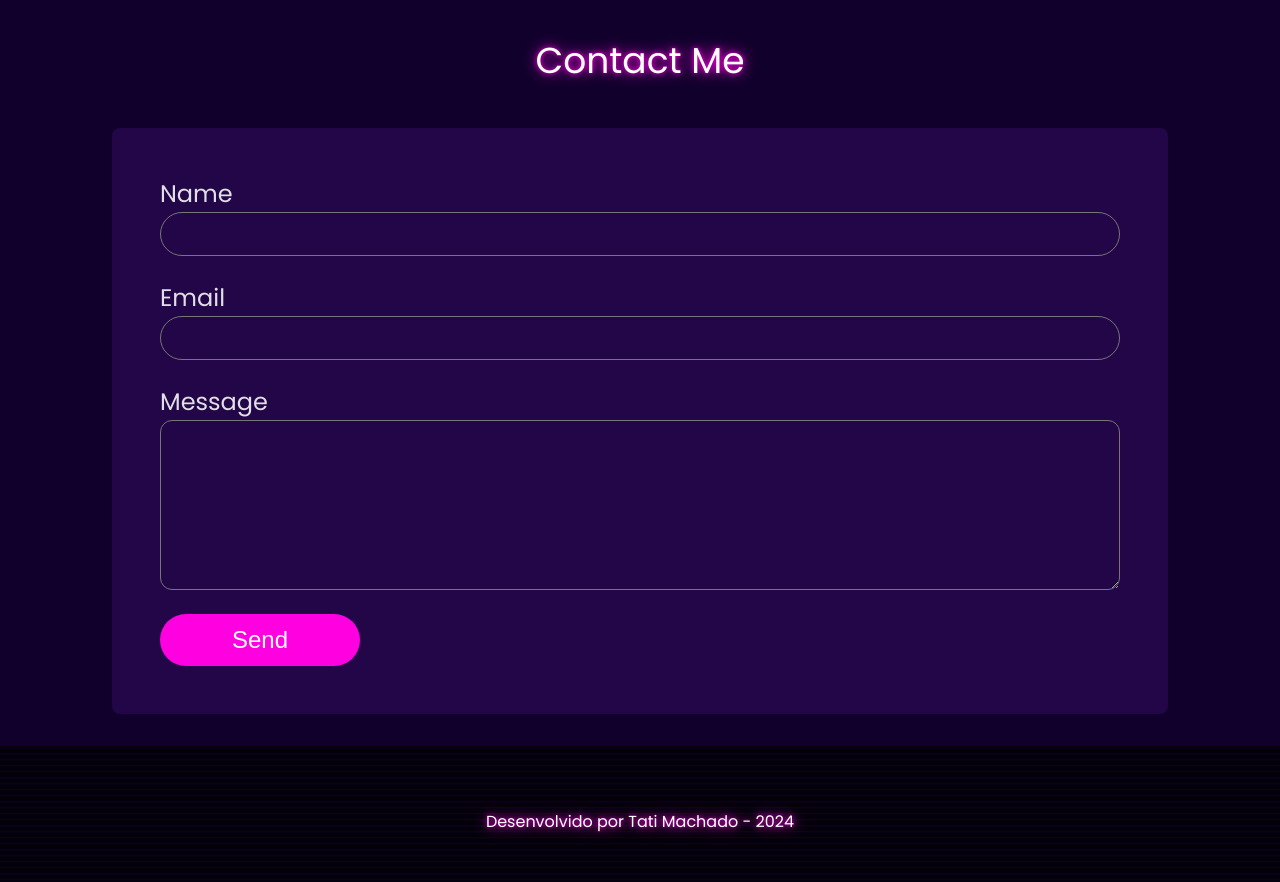
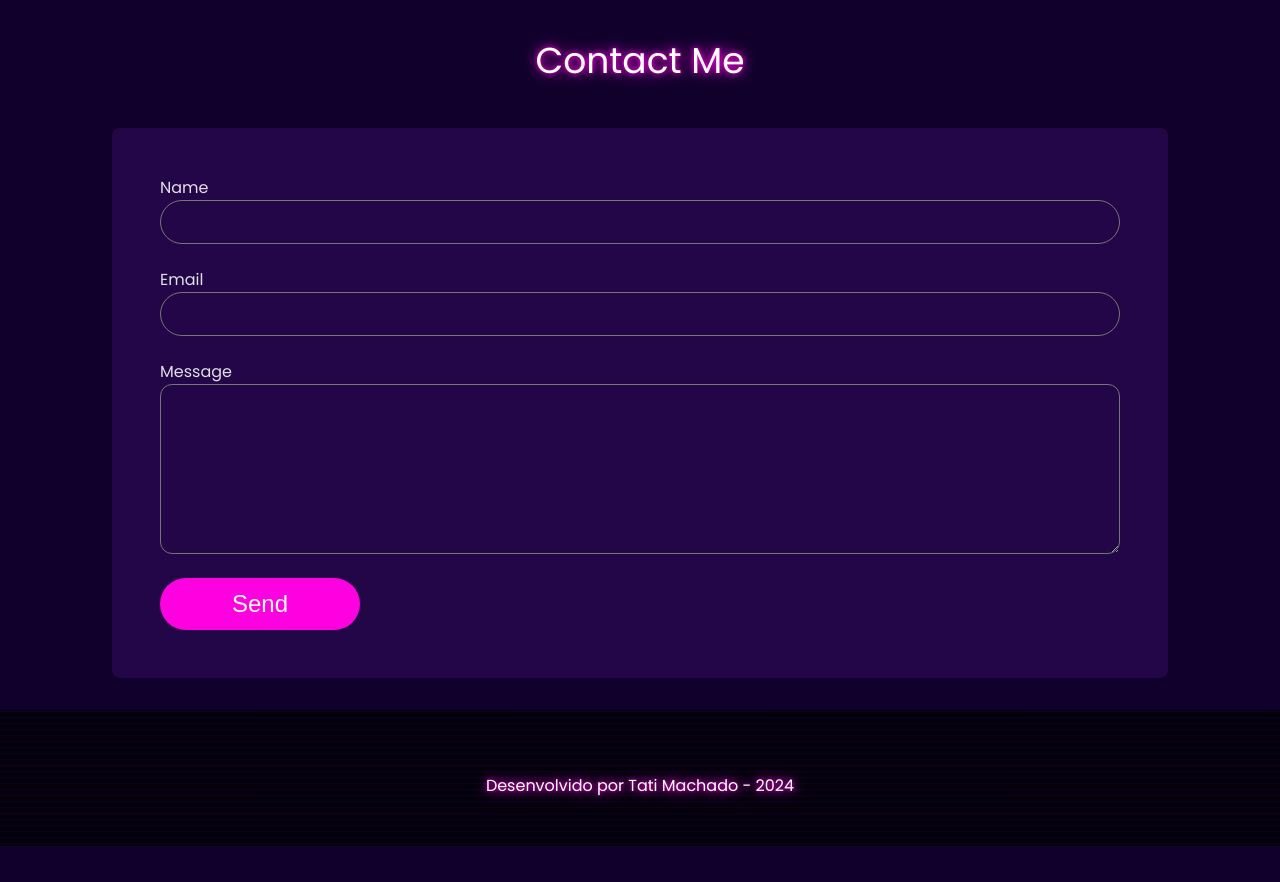
Before and after one commit to TaaatiMachado/Portfolio, a React (Vite) app: page / in a window 1280 px wide. Shown: the part 5860-6742 px from the top of the page. After the commit the page ends 6706 px from the top, so only its background shows below. Built offline with nearby package versions, Linux system fonts and the light colour scheme; a web font is replaced by a local one.

Commit message:
Portfolio email form fix

```diff
--- a/package.json
+++ b/package.json
@@ -11,6 +11,7 @@
   },
   "dependencies": {
     "@codaworks/react-glow": "^1.0.6",
+    "@emailjs/browser": "^4.2.0",
     "@trendyol-js/react-carousel": "^3.0.2",
     "react": "^18.2.0",
     "react-dom": "^18.2.0",
--- a/src/components/Contact/ContactForm.jsx
+++ b/src/components/Contact/ContactForm.jsx
@@ -1,46 +1,35 @@
-import { useState } from "react";
+import React, { useRef, useState } from 'react';
+import emailjs from '@emailjs/browser';
 
 const ContactForm = () => {
-    const [isSubmitting, setIsSubmitting] = useState(false);
-    const [stateMessage, setStateMessage] = useState(null);  const sendEmail = (e) => {
-      e.persist();
+    const form = useRef();
+
+    const sendEmail = (e) => {
       e.preventDefault();
-      setIsSubmitting(true);    emailjs
-        .sendForm(
-          process.env.service_d0wz7fk,
-          process.env.template_yqb2uvq,
-          e.target,
-          process.env.xgq-GM2LR6_9FzW6E
-        )
+
+      emailjs
+        .sendForm('service_d0wz7fk', 'template_yqb2uvq', form.current, {
+          publicKey: 'xgq-GM2LR6_9FzW6E',
+        })
         .then(
-          (result) => {
-            setStateMessage('Message sent!');
-            setIsSubmitting(false);
-            setTimeout(() => {
-              setStateMessage(null);
-            }, 5000); // hide message after 5 seconds
+          () => {
+            console.log('SUCCESS!');
           },
           (error) => {
-            setStateMessage('Something went wrong, please try again later');
-            setIsSubmitting(false);
-            setTimeout(() => {
-              setStateMessage(null);
-            }, 5000); // hide message after 5 seconds
-          }
+            console.log('FAILED...', error.text);
+          },
         );
+    };
 
-      // Clears the form after sending the email
-      e.target.reset();
-    };  return (
-      <form onSubmit={sendEmail} className="flex p-12 m-auto max-w-[960px] flex-col bg-purple bg-opacity-25 rounded-lg w-100">
-        <label className="text-xl">Name</label>
+    return (
+      <form ref={form} onSubmit={sendEmail} className="flex p-12 m-auto max-w-[960px] flex-col bg-purple bg-opacity-25 rounded-lg w-100">
+        <label>Name</label>
         <input type="text" name="user_name" className=" text-lg rounded-full h-10 mb-6 bg-transparent text-white px-5 focus:shadow-[0_0_2px_#fff,inset_0_0_2px_#fff,0_0_5px_#ff00e1,0_0_15px_#ff00e1,0_0_30px_#ff00e1] focus:border-dashed border border-solid"/>
-        <label className="text-xl" >Email</label>
+        <label>Email</label>
         <input type="email" name="user_email" className="rounded-full h-10 mb-6 bg-transparent text-white px-5 focus:shadow-[0_0_2px_#fff,inset_0_0_2px_#fff,0_0_5px_#ff00e1,0_0_15px_#ff00e1,0_0_30px_#ff00e1] focus:border-dashed border border-solid"  />
-        <label className="text-xl" >Message</label>
+        <label>Message</label>
         <textarea name="message" className="rounded-xl h-36 mb-6 bg-transparent text-white px-5 py-3 focus:shadow-[0_0_2px_#fff,inset_0_0_2px_#fff,0_0_5px_#ff00e1,0_0_15px_#ff00e1,0_0_30px_#ff00e1] focus:border-dashed border border-solid" />
-        <input type="submit" value="Send" disabled={isSubmitting} className="rounded-full px-12 py-3 text-xl bg-pink text-white transition duration-400 ease-in-out max-w-[200px] w-100 border-none hover:bg-light-purple" />
-        {stateMessage && <p>{stateMessage}</p>}
+        <input type="submit" value="Send" className="rounded-full px-12 py-3 text-xl bg-pink text-white transition duration-400 ease-in-out max-w-[200px] w-100 border-none hover:bg-light-purple" />
       </form>
     );
   };
```
Also changed, not shown: 1 other file (tests, documents, lock files or other folders).
